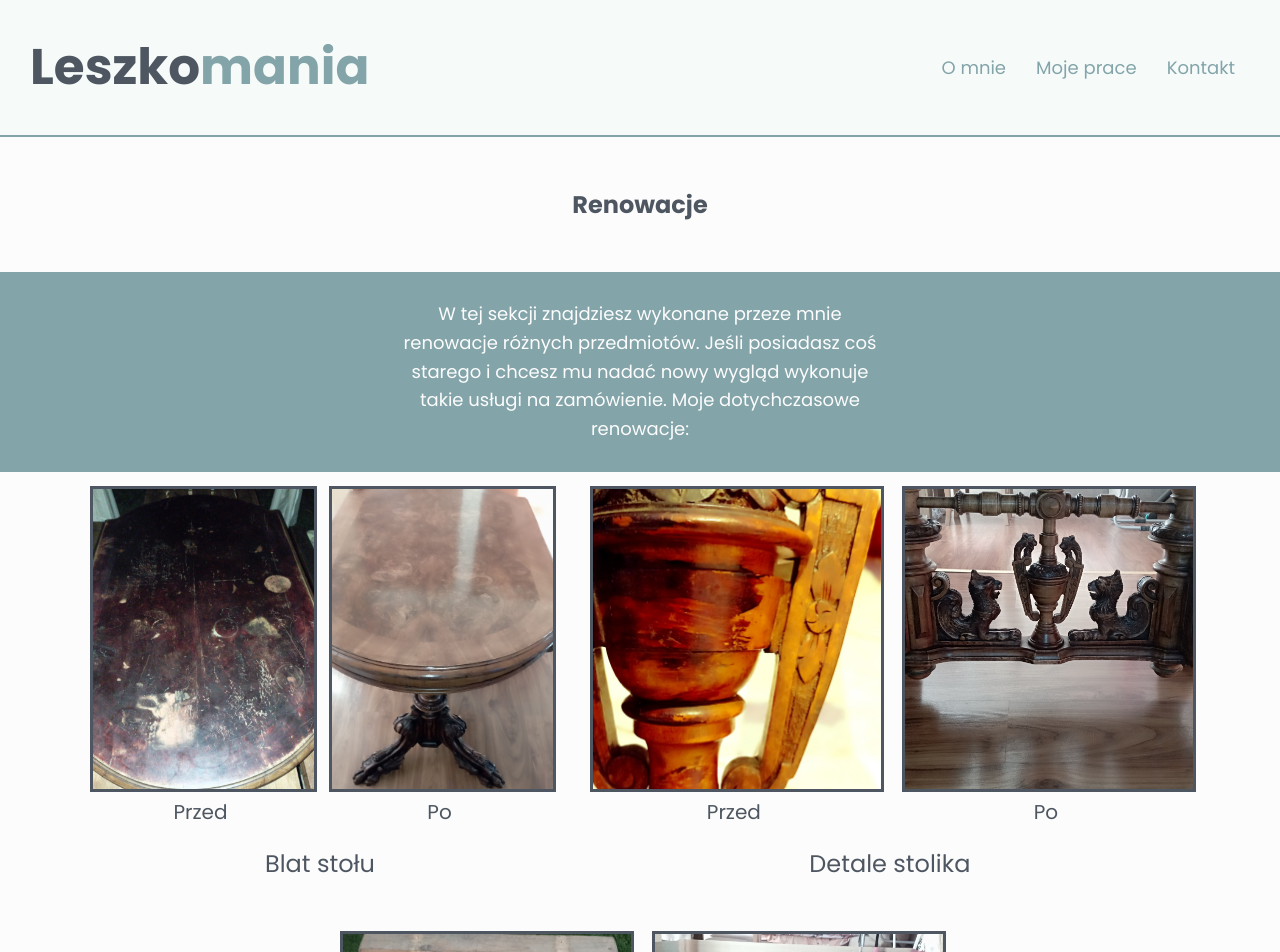
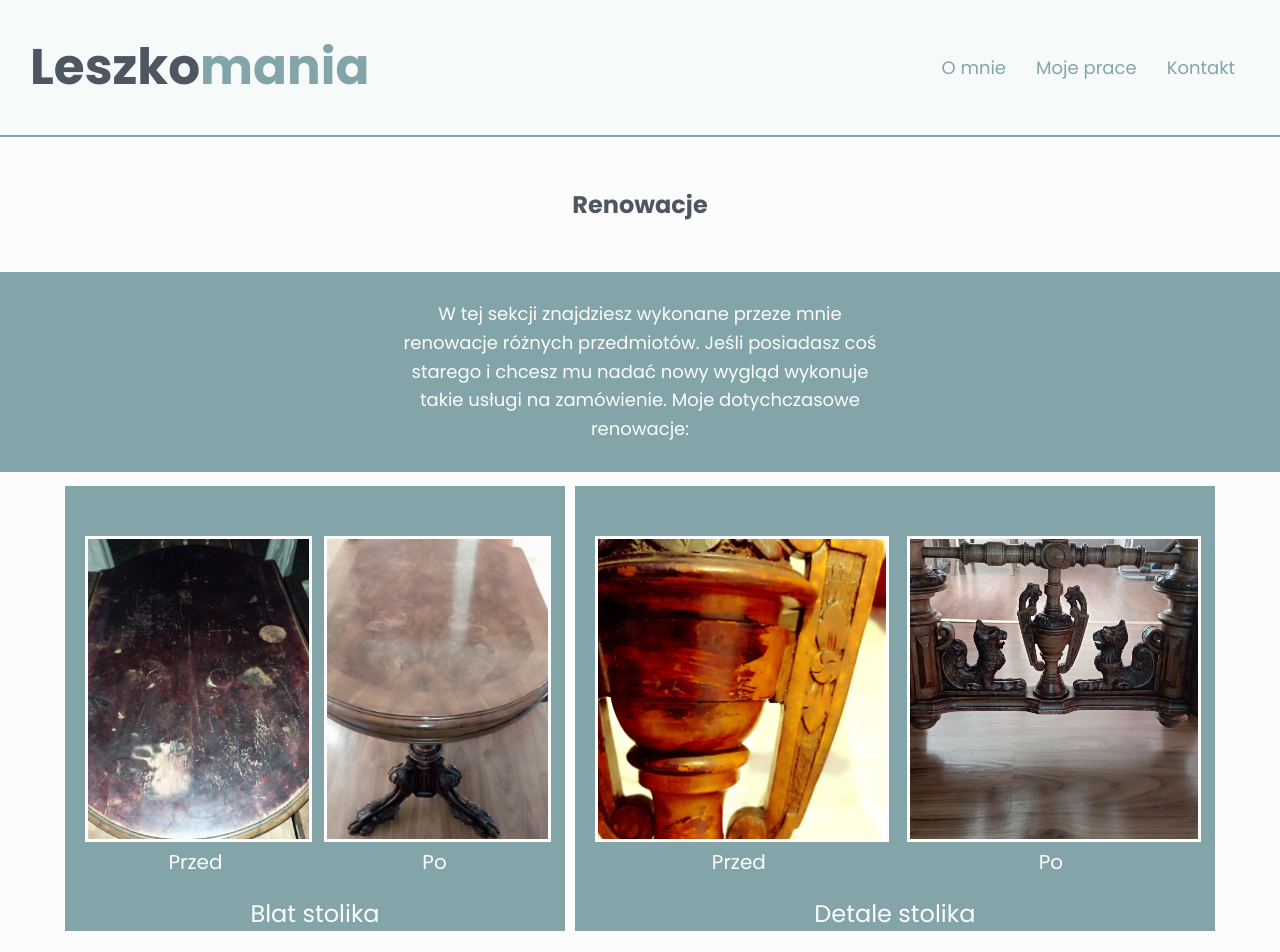
Before and after one commit to korneliagruszka/leszkomania, a React (Create React App) app: page /renovations in a window 1280 px wide. Shown: the top 952 px of the page. Built offline with nearby package versions, Linux system fonts and the light colour scheme.

Commit message:
Renovations_examples_tbc

```diff
--- a/src/components/Renovations/renovations.scss
+++ b/src/components/Renovations/renovations.scss
@@ -30,13 +30,16 @@
     display: flex;
     flex-wrap: wrap;
     justify-content: center;
-    gap: 40px;
+    gap: 10px;
     padding: 20px;
   }
 
   .renovation_item {
     text-align: center;
     max-width: 600px;
+    background-color: $color-cadet-gray;
+    margin-top: 30px;
+    padding: 20px;
   }
 
   .renovation_images {
@@ -58,20 +61,20 @@
     width: 100%;
     height: 100%;
     object-fit: cover;
-    border: 3px solid $color-dark-gray;
+    border: 3px solid $color-white;
   }
 
   .caption {
     text-align: center;
     font-size: 20px;
-    color: $color-dark-gray;
+    color: $color-white;
     margin-top: 5px;
     margin-bottom: 5px;
   }
 
   .renovation_description {
     font-size: 24px;
-    color: $color-dark-gray;
+    color: $color-white;
     margin-top: 60px;
     margin-bottom: -20px;
   }
--- a/src/components/Renovations/renovations.tsx
+++ b/src/components/Renovations/renovations.tsx
@@ -12,7 +12,7 @@ const Renovations: React.FC = () => {
     {
       before: BeforeImageTableTop,
       after: AfterImageTableTop,
-      description: 'Blat stołu'
+      description: 'Blat stolika'
     },
     {
       before: BeforeTableDetails,
```
